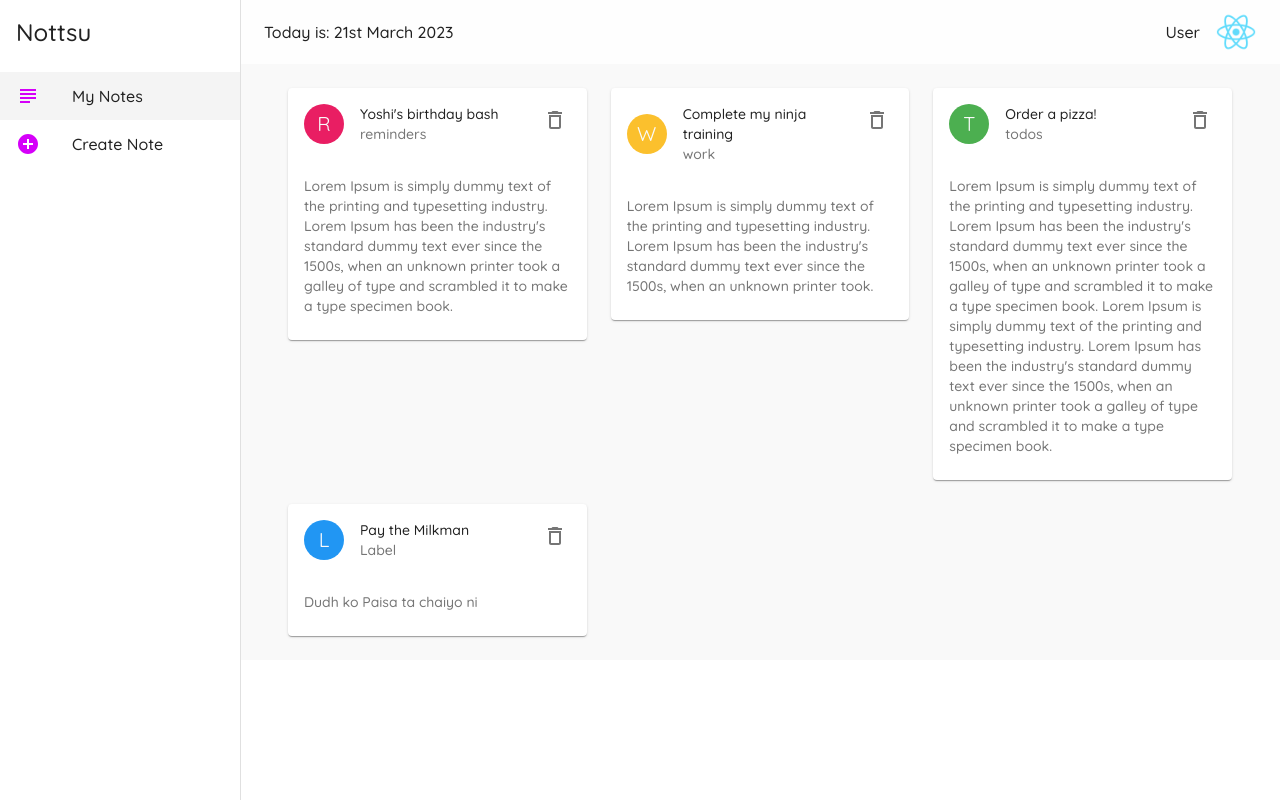
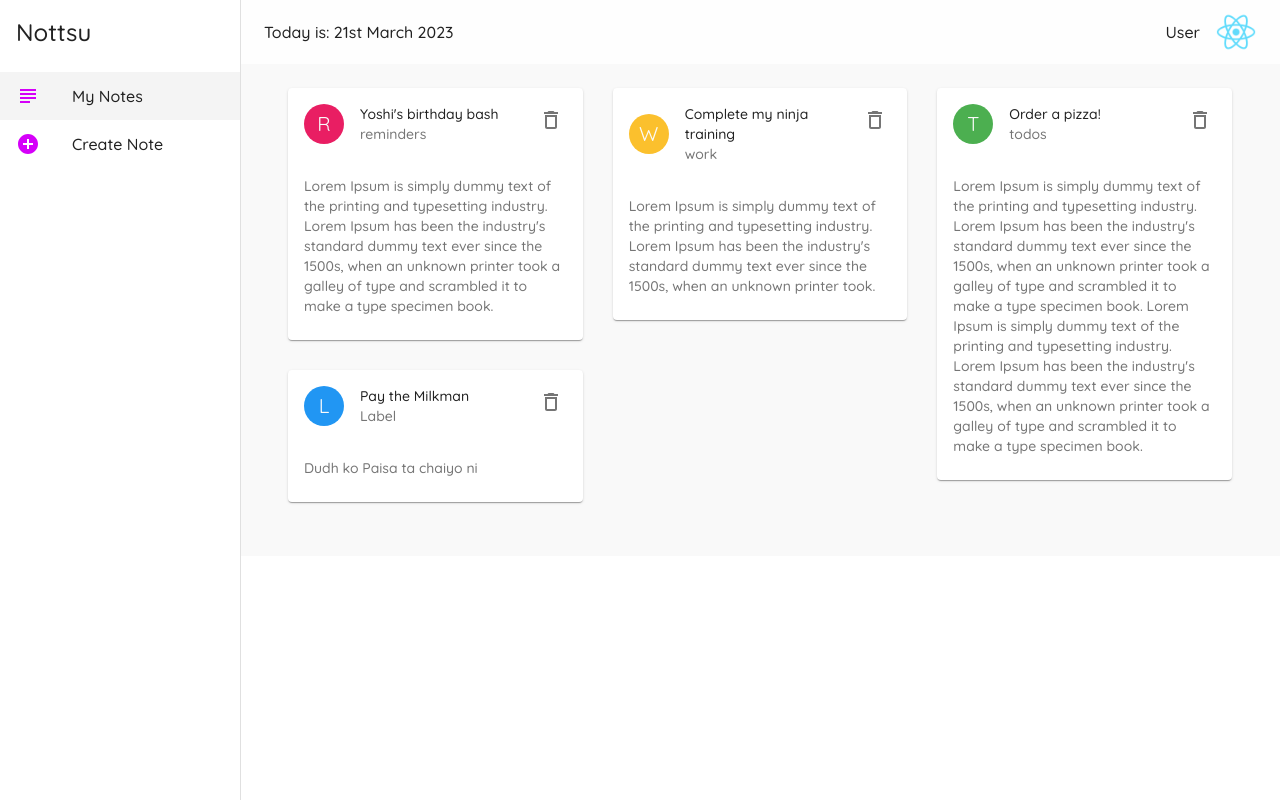
Before and after one commit to subashhB/material-ui-practice, a React (Create React App) app: page / in a window 1280 px wide. Built offline with nearby package versions, Linux system fonts and the light colour scheme; data requests are answered from the project's data file.

Commit message:
React Masonry CSS

```diff
--- a/package.json
+++ b/package.json
@@ -12,6 +12,7 @@
     "json-server": "^0.17.3",
     "react": "^17.0.1",
     "react-dom": "^17.0.1",
+    "react-masonry-css": "^1.0.16",
     "react-router-dom": "^5.2.0",
     "react-scripts": "4.0.2",
     "serve": "^14.2.0",
--- a/src/index.css
+++ b/src/index.css
@@ -5,3 +5,20 @@
   -webkit-font-smoothing: antialiasing;
   -moz-osx-font-smoothing: grayscale;
 }
+
+.my-masonry-grid{
+  display: -webkit-box;
+  display: -ms-flexbox;
+  display: flex;
+  margin-left: -30px;
+  width: auto;
+}
+
+.my-masonry-grid_column{
+  padding-left: 30px;
+  background-clip: padding-box;
+}
+
+.my-masonry-grid_column >div{
+  margin-bottom: 30px;
+}
--- a/src/pages/Notes.js
+++ b/src/pages/Notes.js
@@ -3,6 +3,7 @@
 import Paper from '@material-ui/core/Paper';
 import { Container } from '@material-ui/core';
 import NoteCard from '../components/NoteCard';
+import Masonry from 'react-masonry-css';
 
 const Notes = () => {
   const [notes, setNotes] = useState([])
@@ -20,13 +21,25 @@
     setNotes(newNotes)
   }
 
+  const breakpoints ={
+    default: 3,
+    1100: 2,
+    500: 1
+  }
+
   return (
     <Container>
-      <Grid container spacing={3}>
+      <Masonry
+        breakpointCols={breakpoints}
+        className='my-masonry-grid'
+        columnClassName='my-masonry-grid_column'
+      >
         {notes && notes.map(note=>(
-          <Grid item key={note.id} xs='12' md='6' lg='4'><NoteCard note={note} handleDelete={handleDelete}/></Grid>
+          <div key={note.id}>
+            <NoteCard note={note} handleDelete={handleDelete}/>
+          </div>
         ))}
-      </Grid>
+      </Masonry>
     </Container>
   )
 }
```
Also changed, not shown: 1 other file (tests, documents, lock files or other folders).
